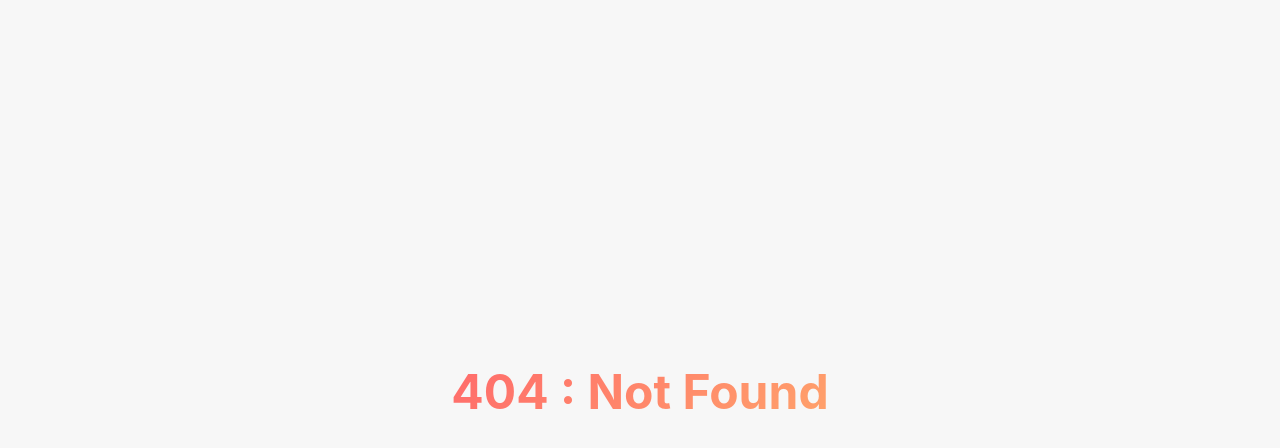
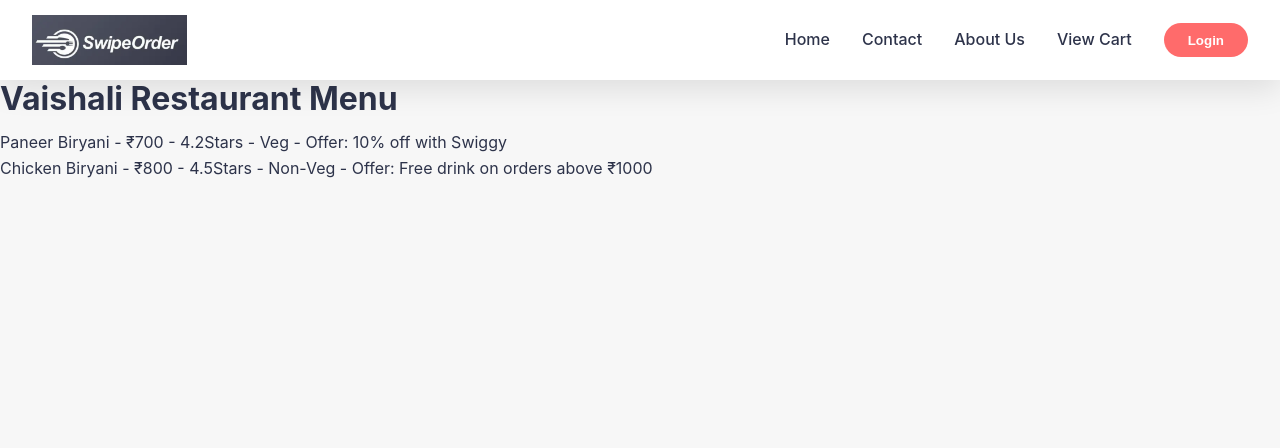
Before and after one commit to shreeteja172/React-Js, a React (Vite) app: page /restaurants/1 in a window 1280 px wide. Before the commit this address had no page. Shown: the top 448 px of the page. Built offline with nearby package versions, Linux system fonts and the light colour scheme.

Commit message:
feat:ready to deploy, fixed some errors

```diff
--- a/index.html
+++ b/index.html
@@ -8,7 +8,7 @@
 <body>
     <div id="root">
     </div>
-    <script type="module" src="./src/app.jsx"></script>
+    <script type="module" src="./src/main.jsx"></script>
     <link rel="stylesheet" href="styles.css">
 </body>
 </html>
--- a/src/App.jsx
+++ b/src/App.jsx
@@ -3,9 +3,10 @@ import ReactDOM from 'react-dom/client';
 import Header from './components/Header.jsx';
 import Body from './components/Body.jsx';
 import About from './components/About.jsx';
-import { createBrowserRouter,Outlet,RouterProvider } from 'react-router-dom';
+import { createBrowserRouter, Outlet, RouterProvider } from 'react-router-dom';
 import Contact from './components/Contact.jsx';
 import Error from './components/Error.jsx';
+import RestaurantMenu from './components/RestaurantMenu.jsx';
 
 const AppLayout = () => {
   return (
@@ -32,11 +33,17 @@ const appRouter = createBrowserRouter([
       path : '/about',
       element : <About />
     },
+    {
+      path: '/restaurants/:id',
+      element: <RestaurantMenu />
+    }
     ],
     errorElement: <Error />
   },
-
 ])
 
-const root = ReactDOM.createRoot(document.getElementById('root'));
-root.render(<RouterProvider router={appRouter} />);
+const App = () => {
+  return <RouterProvider router={appRouter} />;
+};
+
+export default App;
--- a/src/components/Body.jsx
+++ b/src/components/Body.jsx
@@ -1,7 +1,8 @@
 import restaurantsData from "../utils/mockData";
 import RestaurantCard from "./RestaurantCard";
 import { useEffect, useState } from "react";
-
+import Shimmer from "./Shimmer";
+import { Link } from "react-router-dom";
 
 const Body = () => {
   const [searchText, setSearchText] = useState("");
@@ -33,31 +34,33 @@ const Body = () => {
             Search
           </button>
         </div>
-        <button className="filter-btn" onClick={handleTopRated}>
+        {/* <button className="filter-btn" onClick={handleTopRated}>
           Top Rated
-        </button>
+        </button> */}
       </div>
 
-      <button onClick={()=>{
+      {/* <button onClick={()=>{
         // settemp(!temp)
         const retrieveddata  = restaurantsData.filter((data)=> (
           data.price > 500
         ))
         setFilteredRestaurant(retrieveddata)
-      }}>Over 500$</button>
+      }}>Over 500$</button> */}
 
       <div className="res-container">
         {filteredRestaurant.map((restaurant) => (
+          <Link to='/restaurants/'
+            key={restaurant.id}>
           <RestaurantCard
-            key={restaurant.id}
+            id={restaurant.id}
             title={restaurant.title}
             cuisines={restaurant.cuisines}
             photo={restaurant.photo}
-            price={restaurant.price}
             rating={restaurant.rating}
             deliveryTime={restaurant.deliveryTime}
             category={restaurant.category}
           />
+          </Link>
         ))}
       </div>
     </div>
--- a/src/components/RestaurantCard.jsx
+++ b/src/components/RestaurantCard.jsx
@@ -1,10 +1,12 @@
-const RestaurantCard = ({ title, cuisines, photo, price, deliveryTime, category }) => {
+import { Link } from "react-router-dom";
+
+const RestaurantCard = ({ id, title, cuisines, photo, deliveryTime, category }) => {
   return (
+    <Link to={`/restaurants/${id}`} className="card-link">
       <div className="res-card">
         <img className="card-img" src={photo} />
         <h3>{title}</h3>
         <p>{cuisines}</p>
-      <h4>Price: ₹{price}</h4>
         <h4>Delivery Time: {deliveryTime}</h4>
         {category == "Veg" ? (
           <div>
@@ -24,8 +26,8 @@ const RestaurantCard = ({ title, cuisines, photo, price, deliveryTime, category
           </div>
         )}
       </div>
+    </Link>
   );
 };
 
-
 export default RestaurantCard;
--- /dev/null
+++ b/src/components/RestaurantMenu.jsx
@@ -0,0 +1,31 @@
+import { useParams } from "react-router-dom";
+import restaurantsData from "../utils/mockData";
+
+const RestaurantMenu = () => {
+  const { id } = useParams();
+
+  const restaurant = restaurantsData.find(
+    restaurant => restaurant.id === Number(id)
+  );
+
+  if (!restaurant) {
+    return <div>Restaurant not found!</div>;
+  }
+
+  const menu = restaurant.menu || [];
+
+  return (
+    <div>
+      <h1>{restaurant.title} Menu</h1>
+      <ul>
+        {menu.map(item => (
+          <li key={item.id}>
+            {item.name} - ₹{item.price} - {item.rating}Stars - {item.category} - Offer: {item.offer}
+          </li>
+        ))}
+      </ul>
+    </div>
+  );
+};
+
+export default RestaurantMenu;
--- a/src/components/Shimmer.jsx
+++ b/src/components/Shimmer.jsx
@@ -1,16 +1,23 @@
 const Shimmer = () => {
   return (
     <div className="body">
-      <div className="filter">
-        <button className="filter-btn shimmer-btn">Top Rated</button>
+      <div className="filter shimmer-container">
+        <div className="search shimmer-search">
+          <div className="shimmer-search-box"></div>
+          <div className="shimmer-btn-small"></div>
+        </div>
+        <div className="shimmer-btn-large"></div>
       </div>
       <div className="res-container">
         {Array(8).fill("").map((_, index) => (
           <div className="res-card shimmer-card" key={index}>
             <div className="shimmer-img"></div>
+            <div className="shimmer-title"></div>
+            <div className="shimmer-line"></div>
             <div className="shimmer-line short"></div>
-            <div className="shimmer-line"></div>
-            <div className="shimmer-line"></div>
+            <div className="shimmer-meta">
+              <div className="shimmer-dot"></div>
+            </div>
           </div>
         ))}
       </div>
--- /dev/null
+++ b/src/main.jsx
@@ -0,0 +1,6 @@
+import React from 'react';
+import ReactDOM from 'react-dom/client';
+import App from './App';
+
+const root = ReactDOM.createRoot(document.getElementById('root'));
+root.render(<App />);
--- a/src/utils/mockData.jsx
+++ b/src/utils/mockData.jsx
@@ -1,123 +1,135 @@
 const restaurantsData = [
   {
     id: 1,
-    title: "Paneer Biryani Delight",
-    cuisines: "Indian Paneer Biryani",
+    title: "Vaishali Restaurant",
     photo: "https://images.unsplash.com/photo-1512621776951-a57141f2eefd",
-    price: 700,
     deliveryTime: "30-45 mins",
-    rating: 4.2,
-    category: "Non-Veg"
+    category: "Non-Veg",
+    menu: [
+      { id: 101, name: "Paneer Biryani", price: 700, rating: 4.2, category: "Veg", offer: "10% off with Swiggy" },
+      { id: 102, name: "Chicken Biryani", price: 800, rating: 4.5, category: "Non-Veg", offer: "Free drink on orders above ₹1000" }
+    ]
   },
   {
     id: 2,
-    title: "Burger Junction",
-    cuisines: "Vegan Burgers Healthy Bowls",
+    title: "Shabree Restaurant",
     photo: "https://images.unsplash.com/photo-1540189549336-e6e99c3679fe",
-    price: 300,
     deliveryTime: "20-30 mins",
-    rating: 4.5,
-    category: "Veg"
+    category: "Veg",
+    menu: [
+      { id: 201, name: "Vegan Burger", price: 300, rating: 4.5, category: "Veg", offer: "5% cashback" },
+      { id: 202, name: "Healthy Bowl", price: 350, rating: 4.0, category: "Veg", offer: "Free salad with every bowl" }
+    ]
   },
   {
     id: 3,
-    title: "Gourmet Veg Feast",
-    cuisines: "Gluten-Free Vegan Delights",
+    title: "Kayani Bakery",
     photo: "https://images.unsplash.com/photo-1565299624946-b28f40a0ae38",
-    price: 1500,
     deliveryTime: "40-60 mins",
-    rating: 4.0,
-    category: "Veg"
+    category: "Veg",
+    menu: [
+      { id: 301, name: "Mutton Biryani", price: 1500, rating: 4.0, category: "Non-Veg", offer: "15% off on weekends" },
+      { id: 302, name: "Vegan Delights", price: 1200, rating: 4.3, category: "Veg", offer: "Buy 1 Get 1 Free" }
+    ]
   },
   {
     id: 4,
-    title: "Fusion Veg Bowl",
-    cuisines: "Vegetarian Fusion Seasonal",
+    title: "Goodluck Cafe",
     photo: "https://images.unsplash.com/photo-1565958011703-44f9829ba187",
-    price: 700,
     deliveryTime: "25-35 mins",
-    rating: 3.8,
-    category: "Veg"
+    category: "Veg",
+    menu: [
+      { id: 401, name: "Vegetarian Fusion Bowl", price: 700, rating: 3.8, category: "Veg", offer: "10% off on orders above ₹500" },
+      { id: 402, name: "Seasonal Veg Curry", price: 650, rating: 4.1, category: "Veg", offer: "Free dessert with meal" }
+    ]
   },
   {
     id: 5,
-    title: "Wholesome Veg Bowls",
-    cuisines: "Vegan Gluten-Free Bowls",
+    title: "Vohuman Cafe",
     photo: "https://images.unsplash.com/photo-1517248135467-4c7edcad34c4",
-    price: 1500,
     deliveryTime: "35-50 mins",
-    rating: 4.3,
-    category: "Veg"
+    category: "Veg",
+    menu: [
+      { id: 501, name: "Vegan Gluten-Free Bowl", price: 1500, rating: 4.3, category: "Veg", offer: "15% off with Swiggy" },
+      { id: 502, name: "Pav Bhaji", price: 400, rating: 4.0, category: "Veg", offer: "Combo meal discounts" }
+    ]
   },
   {
     id: 6,
-    title: "Veg Family Feast",
-    cuisines: "Family-Friendly Vegetarian Specials",
+    title: "Chitale Bandhu Mithaiwale",
     photo: "https://images.unsplash.com/photo-1546069901-ba9599a7e63c",
-    price: 700,
     deliveryTime: "30-45 mins",
-    rating: 3.9,
-    category: "Veg"
+    category: "Veg",
+    menu: [
+      { id: 601, name: "Family Veg Feast", price: 700, rating: 3.9, category: "Veg", offer: "Free sweets with order above ₹1000" },
+      { id: 602, name: "Mithai Platter", price: 500, rating: 4.5, category: "Veg", offer: "Buy 2 get 1 free" }
+    ]
   },
   {
     id: 7,
-    title: "Grilled Burger",
-    cuisines: "Grilled Spicy Delights",
+    title: "Fergusson College Canteen",
     photo: "https://images.unsplash.com/photo-1559329007-40df8a9345d8",
-    price: 300,
     deliveryTime: "20-30 mins",
-    rating: 4.1,
-    category: "Non-Veg"
+    category: "Non-Veg",
+    menu: [
+      { id: 701, name: "Grilled Burger", price: 300, rating: 4.1, category: "Non-Veg", offer: "Combo with fries offer" },
+      { id: 702, name: "Spicy Chicken Wings", price: 350, rating: 4.3, category: "Non-Veg", offer: "Free drink with combo" }
+    ]
   },
   {
     id: 8,
-    title: "Vegan Fusion Grill",
-    cuisines: "Stylish Vegan Fusion",
+    title: "Green Leaf Cafe",
     photo: "https://images.unsplash.com/photo-1540189549336-e6e99c3679fe",
-    price: 700,
     deliveryTime: "25-40 mins",
-    rating: 4.4,
-    category: "Veg"
+    category: "Veg",
+    menu: [
+      { id: 801, name: "Vegan Fusion Grill", price: 700, rating: 4.4, category: "Veg", offer: "10% off on first order" },
+      { id: 802, name: "Quinoa Salad", price: 500, rating: 4.1, category: "Veg", offer: "Free smoothie with salad" }
+    ]
   },
   {
     id: 9,
-    title: "Fresh Veg Stews",
-    cuisines: "Farm-Fresh Vegetarian Stews",
+    title: "Durvankur Restaurant",
     photo: "https://images.unsplash.com/photo-1543332164-6e82f355badc",
-    price: 700,
     deliveryTime: "30-50 mins",
-    rating: 3.7,
-    category: "Veg"
+    category: "Veg",
+    menu: [
+      { id: 901, name: "Fresh Veg Stews", price: 700, rating: 3.7, category: "Veg", offer: "10% off on weekday lunches" },
+      { id: 902, name: "Farm Fresh Salad", price: 600, rating: 3.9, category: "Veg", offer: "Combo with fresh juices" }
+    ]
   },
   {
     id: 10,
-    title: " Tikka Biryani",
-    cuisines: "Spicy Paneer Biryani",
+    title: "Kayani Restaurant",
     photo: "https://images.unsplash.com/photo-1512621776951-a57141f2eefd",
-    price: 1500,
     deliveryTime: "35-45 mins",
-    rating: 4.6,
-    category: "Non-Veg"
+    category: "Non-Veg",
+    menu: [
+      { id: 1001, name: "Tikka Biryani", price: 1500, rating: 4.6, category: "Non-Veg", offer: "20% off on dinner orders" },
+      { id: 1002, name: "Butter Chicken", price: 1400, rating: 4.7, category: "Non-Veg", offer: "Free naan with every order" }
+    ]
   },
   {
     id: 11,
-    title: "Egg Biryani Express",
-    cuisines: "Egg Biryani Special",
+    title: "Sujata Mastani",
     photo: "https://images.unsplash.com/photo-1701579231305-d84d8af9a3fd?q=80&w=1974&auto=format&fit=crop&ixlib=rb-4.1.0&ixid=M3wxMjA3fDB8MHxwaG90by1wYWdlfHx8fGVufDB8fHx8fA%3D%3D",
-    price: 300,
     deliveryTime: "20-25 mins",
-    rating: 4.0,
-    category: "Non-Veg"
+    category: "Non-Veg",
+    menu: [
+      { id: 1101, name: "Egg Biryani", price: 300, rating: 4.0, category: "Non-Veg", offer: "Free drink with orders above ₹500" },
+      { id: 1102, name: "Mastani Shake", price: 250, rating: 4.8, category: "Veg", offer: "Buy 1 get 1 half price" }
+    ]
   },
   {
     id: 12,
     title: "Herbal Veg Kitchen",
-    cuisines: "Herb-Infused Vegetarian Delicacies",
     photo: "https://images.unsplash.com/photo-1546069901-ba9599a7e63c",
-    price: 1500,
     deliveryTime: "40-50 mins",
-    rating: 4.3,
-    category: "Veg"
+    category: "Veg",
+    menu: [
+      { id: 1201, name: "Herb-Infused Vegetarian Delicacies", price: 1500, rating: 4.3, category: "Veg", offer: "15% off on combos" },
+      { id: 1202, name: "Seasonal Veg Soup", price: 650, rating: 4.1, category: "Veg", offer: "Free bread basket with soup" }
+    ]
   }
 ];
 
--- a/styles.css
+++ b/styles.css
@@ -259,59 +259,180 @@ a {
   padding: 0.5rem 1rem 1rem;
 }
 
-/* --- SHIMMER UI --- */
+/* --- ENHANCED SHIMMER UI --- */
+.shimmer-container {
+  display: flex;
+  justify-content: space-between;
+  align-items: center;
+  margin-bottom: 2rem;
+}
+
+.shimmer-search {
+  display: flex;
+  align-items: center;
+  gap: 0.5rem;
+  flex: 1;
+  max-width: 500px;
+}
+
+.shimmer-search-box {
+  height: 44px;
+  border-radius: 30px;
+  width: 100%;
+  background: linear-gradient(90deg, #f0f0f0 0%, #f8f8f8 50%, #f0f0f0 100%);
+  background-size: 200% 100%;
+  animation: pulse 2s ease-in-out infinite;
+}
+
+.shimmer-btn-small {
+  height: 44px;
+  width: 100px;
+  border-radius: 30px;
+  background: linear-gradient(90deg, #f0f0f0 0%, #f8f8f8 50%, #f0f0f0 100%);
+  background-size: 200% 100%;
+  animation: pulse 2s ease-in-out infinite;
+}
+
+.shimmer-btn-large {
+  height: 44px;
+  width: 120px;
+  border-radius: 30px;
+  background: linear-gradient(90deg, #f0f0f0 0%, #f8f8f8 50%, #f0f0f0 100%);
+  background-size: 200% 100%;
+  animation: pulse 2s ease-in-out infinite;
+}
+
 .shimmer-card {
   position: relative;
   overflow: hidden;
   height: 350px;
+  background-color: white;
+  border-radius: 16px;
+  box-shadow: 0 8px 20px rgba(0, 0, 0, 0.08);
 }
 
 .shimmer-img {
   height: 200px;
-  background: #f0f0f0;
-  margin-bottom: 1rem;
-  position: relative;
-  overflow: hidden;
+  background: linear-gradient(90deg, #f0f0f0 0%, #f8f8f8 50%, #f0f0f0 100%);
+  background-size: 200% 100%;
+  animation: pulse 2s ease-in-out infinite;
+}
+
+.shimmer-title {
+  height: 24px;
+  margin: 16px 16px 8px;
+  width: 70%;
+  border-radius: 4px;
+  background: linear-gradient(90deg, #f0f0f0 0%, #f8f8f8 50%, #f0f0f0 100%);
+  background-size: 200% 100%;
+  animation: pulse 2s ease-in-out infinite;
 }
 
 .shimmer-line {
-  height: 15px;
-  margin: 10px 1rem;
-  background: #f0f0f0;
-  position: relative;
-  overflow: hidden;
+  height: 16px;
+  margin: 8px 16px;
+  border-radius: 4px;
+  background: linear-gradient(90deg, #f0f0f0 0%, #f8f8f8 50%, #f0f0f0 100%);
+  background-size: 200% 100%;
+  animation: pulse 2s ease-in-out infinite;
 }
 
 .shimmer-line.short {
   width: 60%;
 }
 
-.shimmer-card::before,
-.shimmer-img::before,
-.shimmer-line::before {
+.shimmer-meta {
+  display: flex;
+  margin: 16px 16px 8px;
+}
+
+.shimmer-dot {
+  height: 30px;
+  width: 30px;
+  border-radius: 50%;
+  background: linear-gradient(90deg, #f0f0f0 0%, #f8f8f8 50%, #f0f0f0 100%);
+  background-size: 200% 100%;
+  animation: pulse 2s ease-in-out infinite;
+}
+
+.shimmer-card::before {
   content: '';
   position: absolute;
-  left: -150px;
   top: 0;
+  left: -100%;
+  width: 50%;
   height: 100%;
-  width: 150px;
-  background: linear-gradient(to right, transparent, rgba(255,255,255,0.6), transparent);
-  animation: shimmer 1.5s infinite;
+  background: linear-gradient(
+    90deg,
+    transparent,
+    rgba(255, 255, 255, 0.6),
+    transparent
+  );
+  transform: skewX(-15deg);
+  animation: shimmerAnimation 2.5s infinite;
+  z-index: 2;
 }
 
-@keyframes shimmer {
+@keyframes shimmerAnimation {
   0% {
-    left: -150px;
+    left: -100%;
+  }
+  25%, 100% {
+    left: 150%;
+  }
+}
+
+@keyframes pulse {
+  0% {
+    background-position: 100% 0;
+  }
+  50% {
+    background-position: 0 0;
   }
   100% {
-    left: 100%;
+    background-position: 100% 0;
   }
 }
 
 .shimmer-btn {
-  background: #f0f0f0;
+  background: linear-gradient(90deg, #f0f0f0 0%, #f8f8f8 50%, #f0f0f0 100%);
+  background-size: 200% 100%;
+  animation: pulse 2s ease-in-out infinite;
   color: transparent;
   pointer-events: none;
+  border-radius: 30px;
+}
+
+@media (max-width: 768px) {
+  .shimmer-container {
+    flex-direction: column;
+    align-items: flex-start;
+    gap: 1rem;
+  }
+
+  .shimmer-search {
+    max-width: 100%;
+  }
+}
+.card-link {
+  text-decoration: none;
+  color: inherit;
+  display: block;
+}
+
+.res-card {
+  cursor: pointer;
+}
+
+.res-card:hover {
+  transform: translateY(-10px);
+  box-shadow: 0 22px 40px rgba(0, 0, 0, 0.15);
+}
+
+@media (max-width: 480px) {
+  .res-container .shimmer-card {
+    margin-bottom: 1.5rem;
+  }
 }
 
 /* --- ERROR PAGE --- */
--- a/vite.config.js
+++ b/vite.config.js
@@ -1,8 +1,13 @@
-// vite.config.js
 import { defineConfig } from 'vite';
 import react from '@vitejs/plugin-react';
 
 export default defineConfig({
   plugins: [react()],
-  root: '.', // current directory as root
+  build: {
+    rollupOptions: {
+      input: {
+        main: './index.html',
+      },
+    },
+  },
 });
```
Lines whose indentation alone changed are shown as unchanged.
